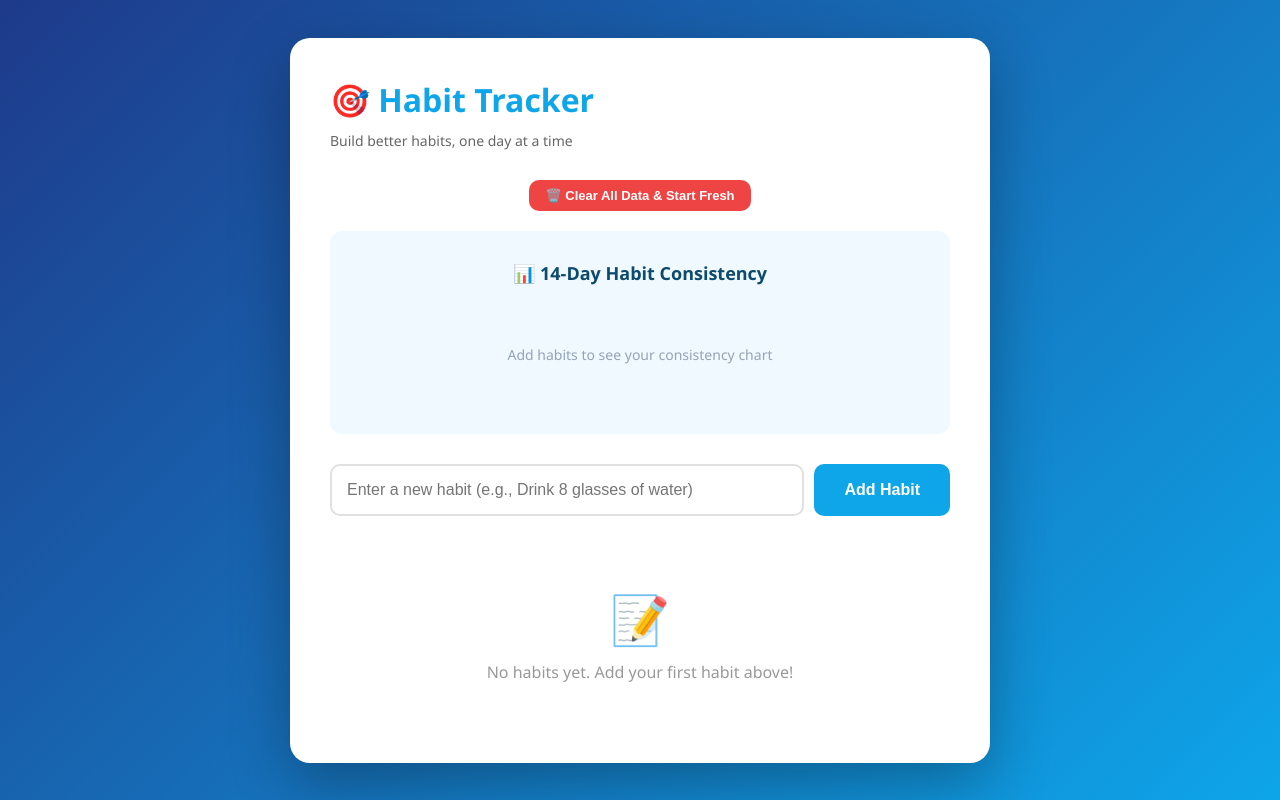
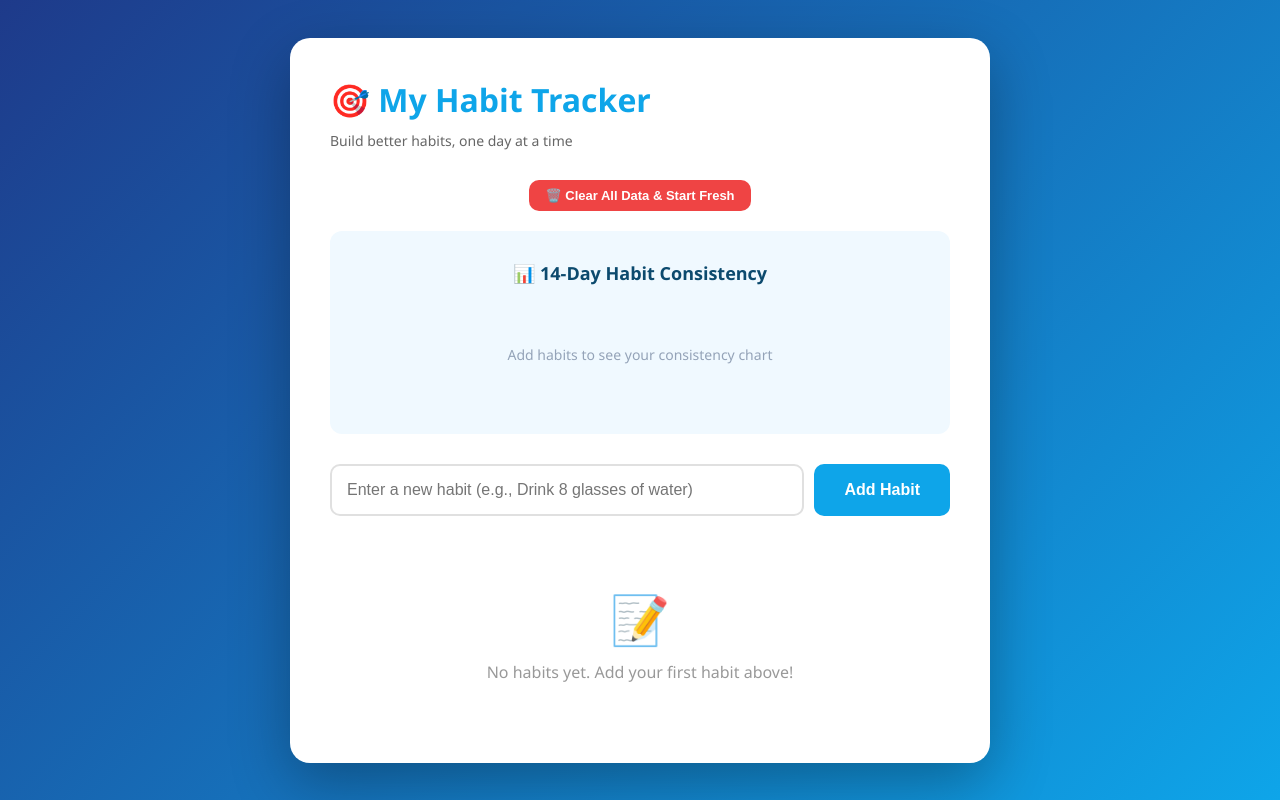
Before and after one commit to a-kahl/habit-tracker-project-1, a plain HTML site: page index.html in a window 1280 px wide. Drawn offline with Linux system fonts and the light colour scheme.

Commit message:
`Update title to 'My Habit Tracker'

```diff
--- a/index.html
+++ b/index.html
@@ -315,7 +315,7 @@
 </head>
 <body>
     <div class="container">
-        <h1>🎯 Habit Tracker</h1>
+      <h1>🎯 My Habit Tracker</h1>
         <p class="subtitle">Build better habits, one day at a time</p>
 
         <div style="text-align: center; margin-bottom: 20px;">
```
